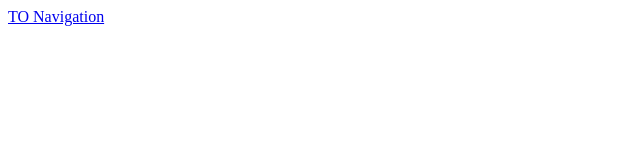
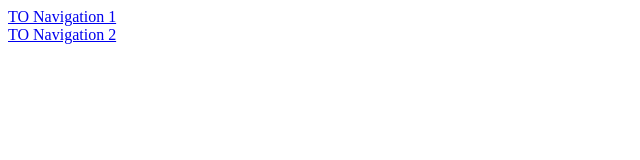
Before and after one commit to Syxzwxn/menu, a plain HTML site: page menu.html in a window 1280 px wide. Shown: the whole page, without its empty margins (0-640 px from the left). Drawn offline with Linux system fonts and the light colour scheme.

Commit message:
Update menu.html

```diff
--- a/menu.html
+++ b/menu.html
@@ -8,7 +8,10 @@
 </head>
 <body>
     <div>
-        <a href="top_navigation_bar.html">TO Navigation</a>
+        <a href="top_navigation_bar.html">TO Navigation 1</a>
+    </div>
+    <div>
+        <a href="dropdown_in_topnav.html">TO Navigation 2</a>
     </div>
 
 </body>
```
